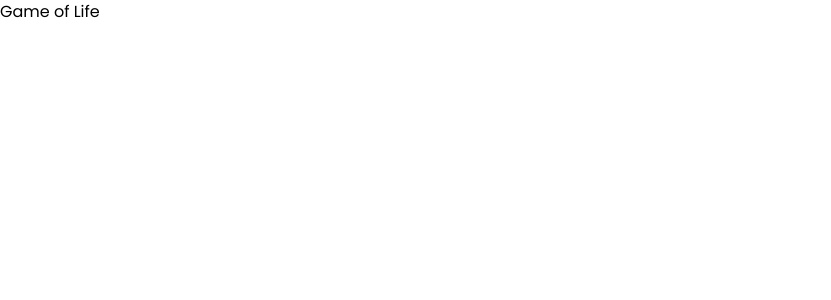
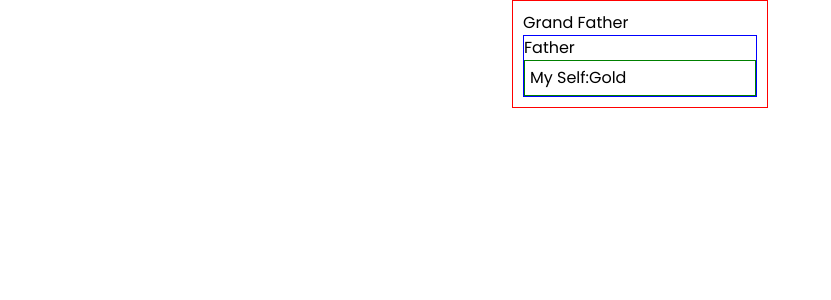
Before and after one commit to TonmoyZohani/knowlefe-cafe-react.js, a React (Vite) app: page / in a window 1280 px wide. Shown: the top 300 px of the page, without its empty margins (0-831 px from the left). Built offline with nearby package versions, Linux system fonts and the light colour scheme.

Commit message:
learnt context api

```diff
--- a/src/App.jsx
+++ b/src/App.jsx
@@ -3,12 +3,33 @@ import Blogs from "./assets/components/Blogs";
 import Questions from "./assets/components/Questions";
 import DataFetch from "./assets/components/DataFetch";
 import GetPosts from "./assets/components/GetPosts";
+import Father from "./assets/components/Father";
+import { createContext } from "react";
+
+export const RingContext = createContext();
 
 function App() {
-  const blogTitle = "Game of Life";
   return (
-    <div className="max-w-7xl mx-auto">
-      <GetPosts blogTitle={blogTitle} />
+    <div
+      style={{
+        width: "100%",
+        display: "flex",
+        justifyContent: "center",
+        alignItems: "center",
+      }}
+    >
+      <div
+        style={{
+          border: "1px solid red",
+          width: "20%",
+          padding: "10px",
+        }}
+      >
+        <span>Grand Father</span>
+        <RingContext.Provider value="Gold">
+          <Father />
+        </RingContext.Provider>
+      </div>
     </div>
   );
 }
--- /dev/null
+++ b/src/assets/components/Father.jsx
@@ -0,0 +1,13 @@
+import React from "react";
+import MySelf from "./MySelf";
+
+const Father = () => {
+  return (
+    <div style={{ border: "1px solid blue" }}>
+      <span>Father</span>
+      <MySelf/>
+    </div>
+  );
+};
+
+export default Father;
--- /dev/null
+++ b/src/assets/components/MySelf.jsx
@@ -0,0 +1,14 @@
+import React, { useContext } from "react";
+import { RingContext } from "../../App";
+
+const MySelf = () => {
+  const ring = useContext(RingContext);
+
+  return (
+    <div style={{ border: "1px solid green", padding: "5px" }}>
+      <span>My Self:{ring}</span>
+    </div>
+  );
+};
+
+export default MySelf;
```
